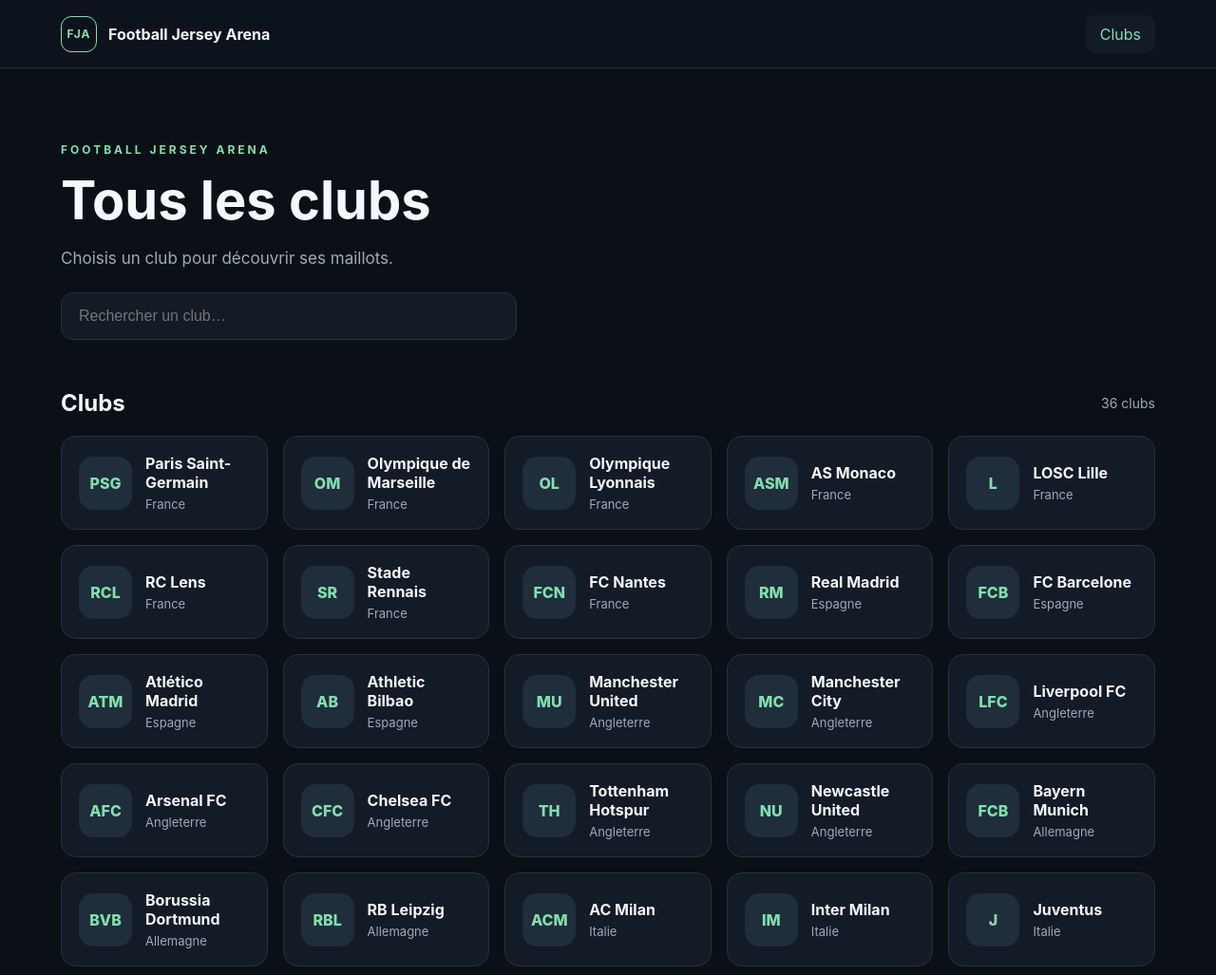
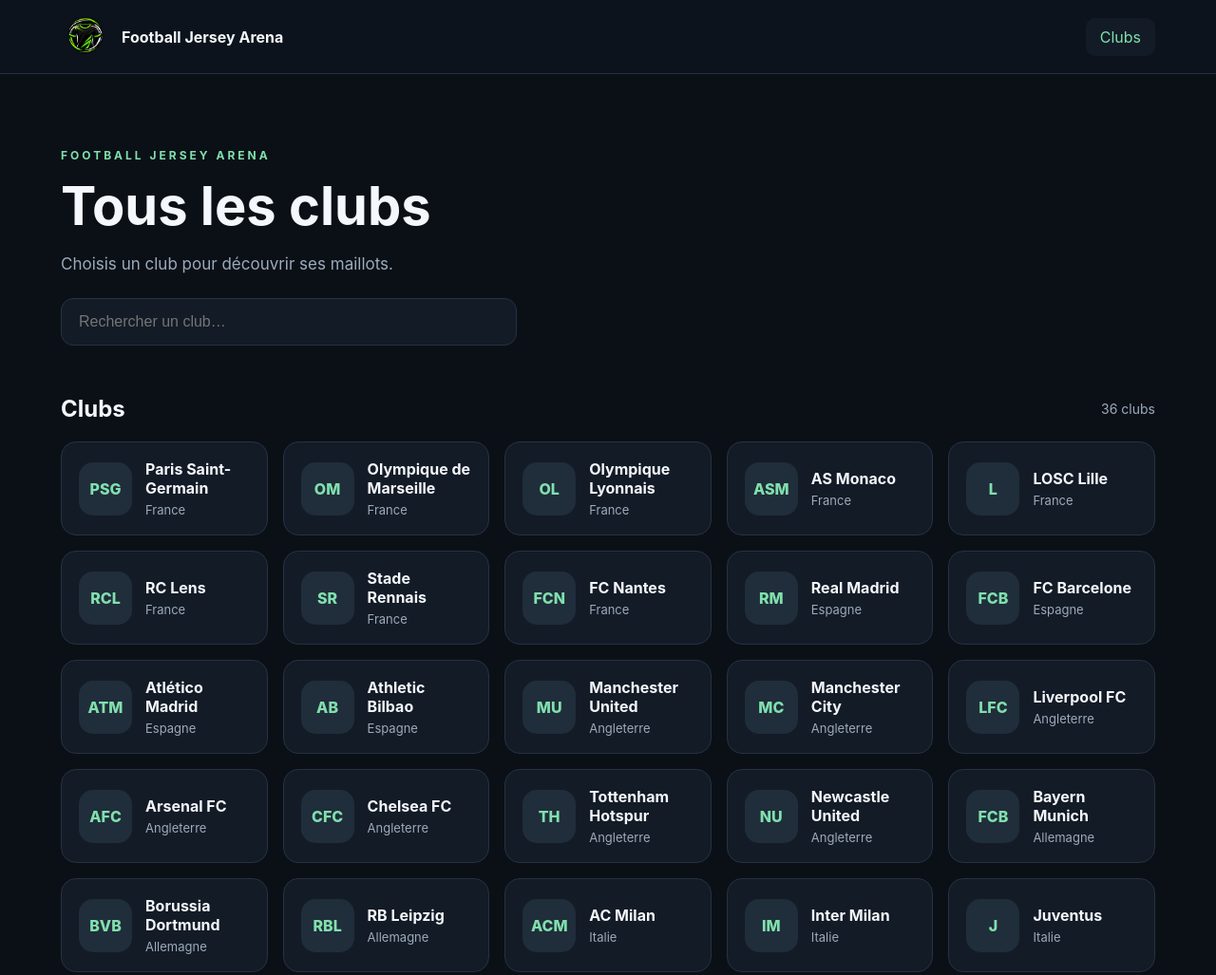
Before and after one commit to djoypl/maillot-project, a plain HTML site: page index.html in a window 1280 px wide. Shown: the top 1027 px of the page at 95% size. Drawn offline with Linux system fonts and the light colour scheme.

Commit message:
Add files via upload

```diff
--- a/clubs.js
+++ b/clubs.js
@@ -7,21 +7,7 @@ const clubs = [
   ["Ajax","Pays-Bas","AJX"],["Benfica","Portugal","BEN"],["Porto","Portugal","FCP"],["Sporting CP","Portugal","SCP"],
   ["Galatasaray","Turquie","GS"],["Fenerbahçe","Turquie","FB"],["Celtic FC","Écosse","C"],["Al-Nassr","Arabie saoudite","AN"],["Al-Hilal","Arabie saoudite","AH"]
 ];
-const grid = document.getElementById("club-grid");
-const search = document.getElementById("search");
-const count = document.getElementById("count");
-const empty = document.getElementById("empty");
-function render(query=""){
-  const filtered=clubs.filter(([name,country])=>(name+" "+country).toLowerCase().includes(query.toLowerCase()));
-  grid.innerHTML=filtered.map(([name,country,short])=>`<a class="club-card" href="#" data-club="${name}">
-    <span class="crest" aria-hidden="true">${short}</span><span><span class="club-name">${name}</span><div class="club-country">${country}</div></span>
-  </a>`).join("");
-  count.textContent=`${filtered.length} club${filtered.length>1?"s":""}`;
-  empty.hidden=filtered.length!==0;
-}
-grid.addEventListener("click",e=>{
-  const card=e.target.closest("[data-club]");
-  if(card){e.preventDefault();alert("Page du club « "+card.dataset.club+" » : elle sera reliée aux maillots dans la prochaine étape.");}
-});
-search.addEventListener("input",()=>render(search.value.trim()));
-render();
+const grid=document.getElementById("club-grid"),search=document.getElementById("search"),count=document.getElementById("count"),empty=document.getElementById("empty");
+function render(query=""){const filtered=clubs.filter(([name,country])=>(name+" "+country).toLowerCase().includes(query.toLowerCase()));grid.innerHTML=filtered.map(([name,country,short])=>`<a class="club-card" href="#" data-club="${name}"><span class="crest" aria-hidden="true">${short}</span><span><span class="club-name">${name}</span><div class="club-country">${country}</div></span></a>`).join("");count.textContent=`${filtered.length} club${filtered.length>1?"s":""}`;empty.hidden=filtered.length!==0}
+grid.addEventListener("click",e=>{const card=e.target.closest("[data-club]");if(card){e.preventDefault();alert("Page du club « "+card.dataset.club+" » : elle sera reliée aux maillots dans la prochaine étape.");}});
+search.addEventListener("input",()=>render(search.value.trim()));render();
--- a/index.html
+++ b/index.html
@@ -9,7 +9,7 @@
 <body>
   <header class="site-header">
     <a class="brand" href="#" aria-label="Football Jersey Arena accueil">
-      <span class="brand-mark">FJA</span>
+      <img class="brand-logo" src="logo.png" alt="Logo Football Jersey Arena">
       <span>Football Jersey Arena</span>
     </a>
     <nav><a class="active" href="#clubs">Clubs</a></nav>
@@ -19,15 +19,11 @@
       <p class="eyebrow">FOOTBALL JERSEY ARENA</p>
       <h1>Tous les clubs</h1>
       <p>Choisis un club pour découvrir ses maillots.</p>
-      <label class="search-wrap">
-        <span class="sr-only">Rechercher un club</span>
-        <input id="search" type="search" placeholder="Rechercher un club…" autocomplete="off">
-      </label>
+      <label class="search-wrap"><span class="sr-only">Rechercher un club</span><input id="search" type="search" placeholder="Rechercher un club…" autocomplete="off"></label>
     </section>
     <section id="clubs" class="club-section">
       <div class="section-heading"><h2>Clubs</h2><span id="count"></span></div>
-      <div id="club-grid" class="club-grid"></div>
-      <p id="empty" hidden>Aucun club trouvé. Essaie un autre nom.</p>
+      <div id="club-grid" class="club-grid"></div><p id="empty" hidden>Aucun club trouvé. Essaie un autre nom.</p>
     </section>
   </main>
   <footer>Football Jersey Arena · Les maillots, au cœur du jeu.</footer>
--- a/style.css
+++ b/style.css
@@ -1,9 +1,9 @@
 *{box-sizing:border-box}
 :root{--bg:#0b1017;--panel:#131b26;--line:#263241;--text:#f4f7fb;--muted:#9caaba;--accent:#80e0ad}
 body{margin:0;background:var(--bg);color:var(--text);font-family:Inter,Arial,sans-serif}
-.site-header{height:72px;padding:0 clamp(20px,5vw,70px);display:flex;align-items:center;justify-content:space-between;border-bottom:1px solid var(--line);background:#0c131c}
+.site-header{height:78px;padding:0 clamp(20px,5vw,70px);display:flex;align-items:center;justify-content:space-between;border-bottom:1px solid var(--line);background:#0c131c}
 .brand{display:flex;gap:12px;align-items:center;color:var(--text);font-weight:750;text-decoration:none}
-.brand-mark{width:38px;height:38px;display:grid;place-items:center;border:1px solid var(--accent);border-radius:11px;color:var(--accent);font-size:12px;letter-spacing:1px}
+.brand-logo{height:52px;width:52px;object-fit:contain;border-radius:50%}
 nav a{color:var(--text);text-decoration:none;padding:10px 15px;border-radius:10px}
 nav a.active{background:var(--panel);color:var(--accent)}
 main{max-width:1200px;margin:auto;padding:36px 24px 70px}
@@ -21,8 +21,7 @@ input:focus{border-color:var(--accent);box-shadow:0 0 0 3px #80e0ad20}
 .club-card{display:flex;align-items:center;gap:14px;padding:18px;background:var(--panel);border:1px solid var(--line);border-radius:16px;text-decoration:none;color:var(--text);transition:transform .15s,border-color .15s}
 .club-card:hover{transform:translateY(-3px);border-color:var(--accent)}
 .crest{width:56px;height:56px;flex:0 0 56px;display:grid;place-items:center;border-radius:15px;background:#202d3b;color:var(--accent);font-weight:800;font-size:16px}
-.club-name{font-weight:700}
-.club-country{font-size:13px;color:var(--muted);margin-top:5px}
+.club-name{font-weight:700}.club-country{font-size:13px;color:var(--muted);margin-top:5px}
 footer{text-align:center;padding:25px;border-top:1px solid var(--line);color:var(--muted);font-size:13px}
 .sr-only{position:absolute;width:1px;height:1px;padding:0;margin:-1px;overflow:hidden;clip:rect(0,0,0,0);white-space:nowrap;border:0}
-@media(max-width:520px){main{padding:24px 16px 50px}.club-grid{grid-template-columns:repeat(2,minmax(0,1fr))}.club-card{padding:12px;gap:10px}.crest{width:46px;height:46px;flex-basis:46px}}
+@media(max-width:520px){main{padding:24px 16px 50px}.brand-logo{height:44px;width:44px}.club-grid{grid-template-columns:repeat(2,minmax(0,1fr))}.club-card{padding:12px;gap:10px}.crest{width:46px;height:46px;flex-basis:46px}}
```
Also changed, not shown: README.txt, logo.png (added).
